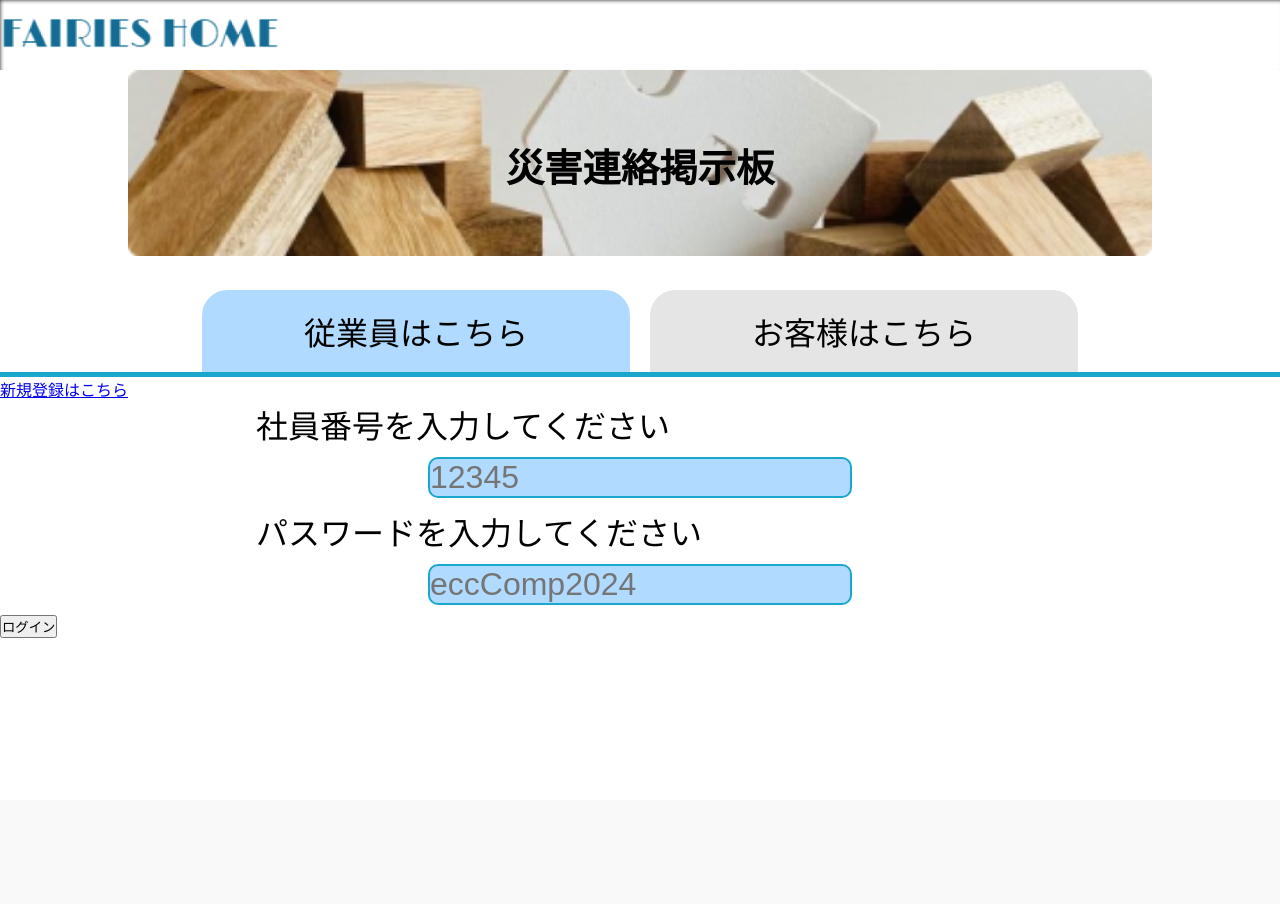
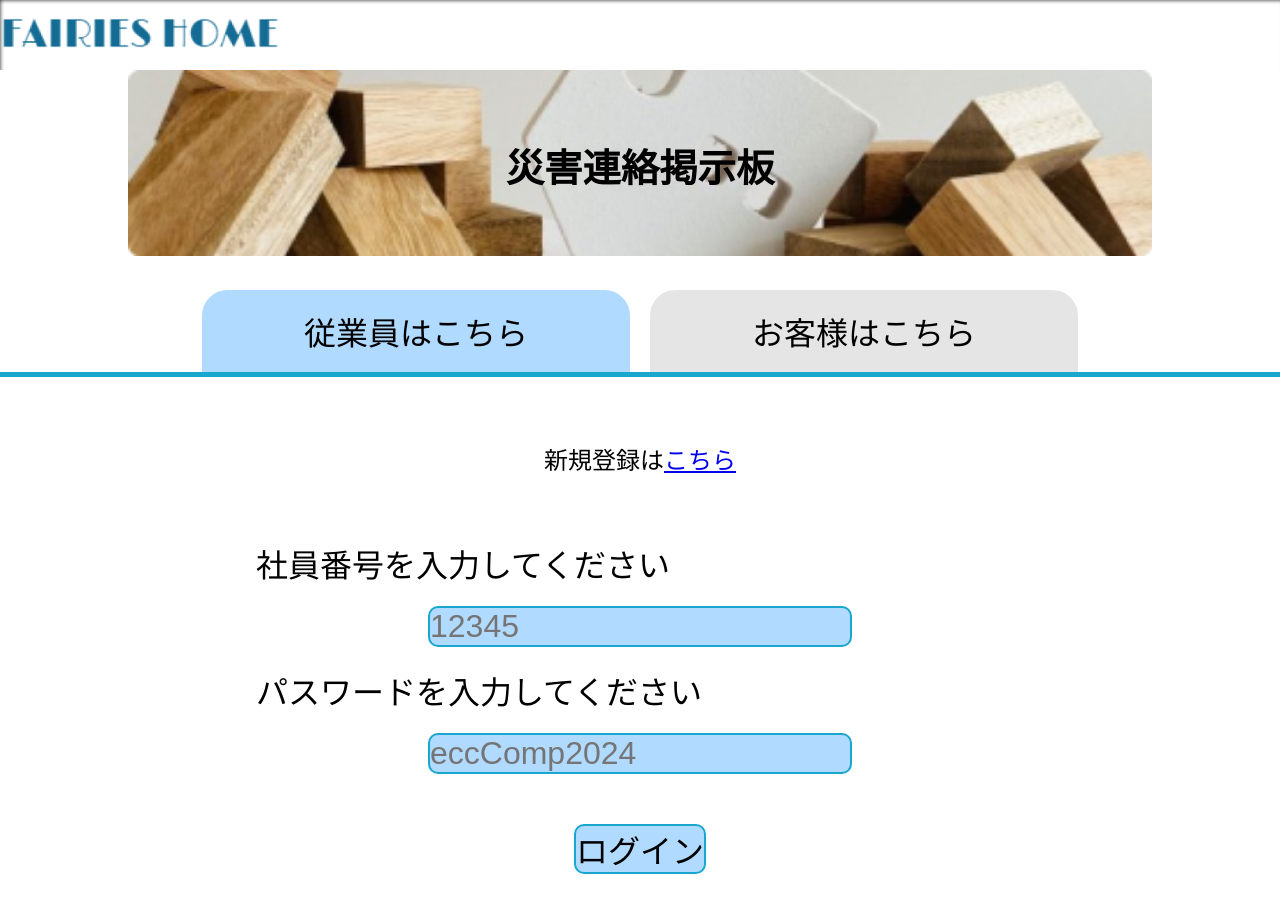
Before and after one commit to toma1128/Fairies, a PHP site: page /login.php in a window 1280 px wide. Before the commit the page ends 638 px from the top, so only its background shows below. Run offline with PHP 8.4, Linux system fonts and the light colour scheme.

Commit message:
従業員のログイン表示のデザイン

```diff
--- a/Fairies/php/login.css
+++ b/Fairies/php/login.css
@@ -107,6 +107,19 @@ header {
 
 }
 
+.emp_register {
+    margin: 5%;
+    display: flex;
+    justify-content: center;
+    font-size: x-large;
+}
+
+
+
+.button {
+    text-align: center;
+    margin: 30px;
+}
 
 
 /* 入力タグの親 */
@@ -123,14 +136,14 @@ header {
     /*枠線*/
     border: 2px solid #19A7CE;
     background-color: #B0DAFF;
-    margin-bottom: 10px;
+    margin-bottom: 20px;
 }
 
 .emp_number p,
 .emp_pass p {
     font-size: xx-large;
     margin-left: 20%;
-    margin-bottom: 10px;
+    margin-bottom: 20px;
 }
 
 
@@ -152,6 +165,16 @@ header {
 
 }
 
+#empBtn {
+    font-size: xx-large;
+    /*枠線*/
+    border: 2px solid #19A7CE;
+    background-color: #B0DAFF;
+    /*ボックス角の丸み*/
+    border-radius: 10px;
+    padding: auto;
+}
+
 
 
 /* お客様のログイン表示 */
@@ -162,9 +185,6 @@ header {
     /* display: none; */
     width: 100%;
 
-
-
-
 }
 
 .customer {
--- a/Fairies/php/login.php
+++ b/Fairies/php/login.php
@@ -133,7 +133,10 @@ if (isset($_POST["submitBtn1"])) {
           </nav>
         </div>
 
-        <div><a href="./user_register.php">新規登録はこちら</a></div> <!--新規作成画面に移動-->
+        <div class="emp_register">
+          <p>新規登録は</p>
+          <a href="./user_register.php">こちら</a>
+        </div> <!--新規作成画面に移動-->
 
         <!-- 従業員のログイン表示-->
         <div class="employee">
@@ -150,8 +153,10 @@ if (isset($_POST["submitBtn1"])) {
               <input type="password" placeholder="eccComp2024" name="password_employee">
             </div>
           </div>
+          <div class="button">
+            <button type="submit" id="empBtn" name="submitBtn1">ログイン</button>
+          </div>
 
-          <button type="submit" id="submitBtn1" name="submitBtn1">ログイン</button>
         </div>
 
         <!-- お客様のログイン表示 -->
@@ -165,7 +170,7 @@ if (isset($_POST["submitBtn1"])) {
             <p>パスワード入力してください</p>
             <input type="password" placeholder="eccComp2024" name="password_customer">
           </div>
-          <button type="submit" id="submitBtn2" name="submitBtn2">ログイン</button>
+          <button type="submit" id="cusBtn" name="submitBtn2">ログイン</button>
         </div>
       </div>
     </main>
```
